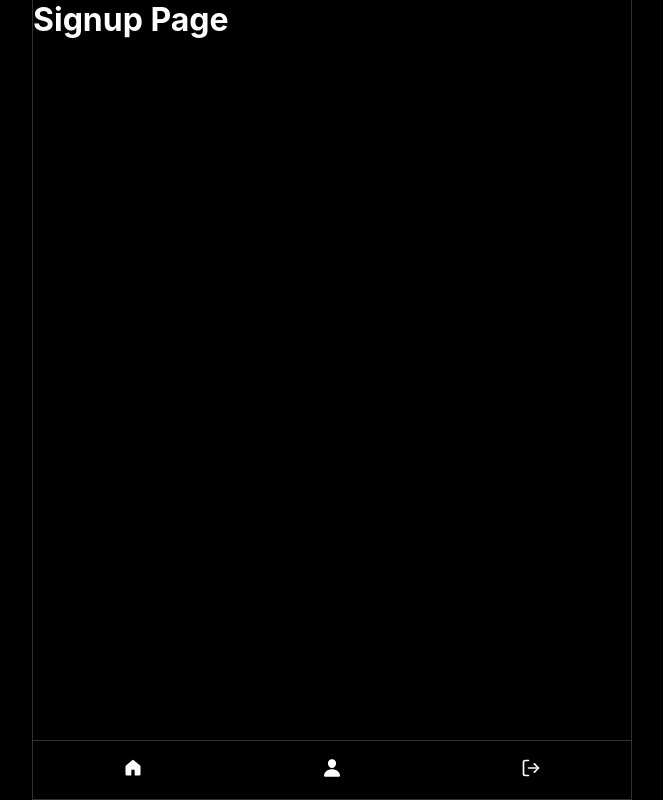
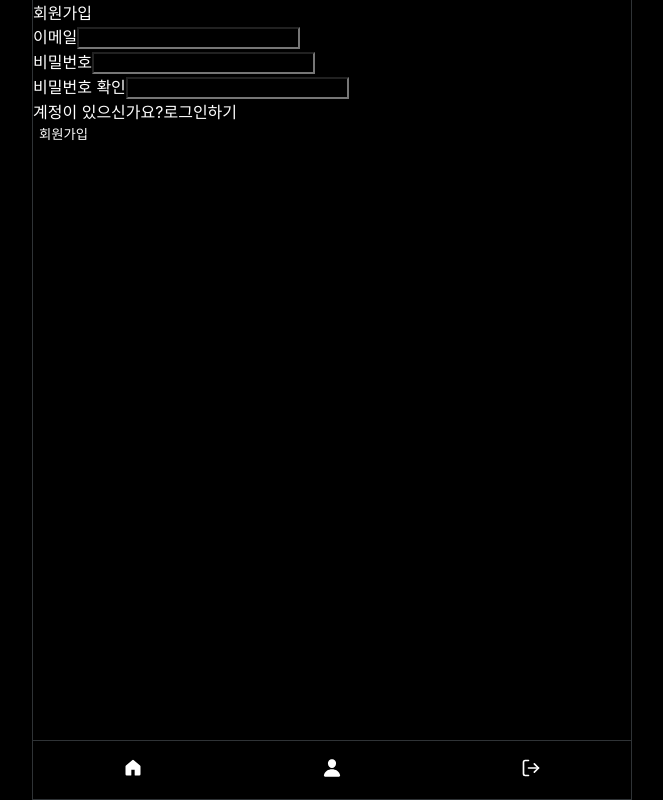
Before and after one commit to jeongwon-jo/twitter-app, a React (Create React App) app: page /users/signup in a window 1280 px wide. Shown: the whole page, without its empty margins (308-971 px from the left). Built offline with nearby package versions, Linux system fonts and the light colour scheme; no server answers; a web font is replaced by a local one.

Commit message:
[update] 회원가입 기능 추가
[update] 회원가입 기능 추가

```diff
--- a/package.json
+++ b/package.json
@@ -10,11 +10,13 @@
     "@types/node": "^16.7.13",
     "@types/react": "^18.0.0",
     "@types/react-dom": "^18.0.0",
+    "firebase": "^11.1.0",
     "react": "^19.0.0",
     "react-dom": "^19.0.0",
     "react-icons": "^5.4.0",
     "react-router-dom": "^7.1.1",
     "react-scripts": "5.0.1",
+    "react-toastify": "^11.0.2",
     "sass": "^1.83.0",
     "typescript": "^4.4.2",
     "web-vitals": "^2.1.0"
--- a/src/App.tsx
+++ b/src/App.tsx
@@ -1,13 +1,37 @@
-import React from 'react';
 import Router from 'components/Router';
 import { Layout } from 'components/Layout';
+import { getAuth, onAuthStateChanged } from "firebase/auth"
+import { app } from "firebaseApp"
+import { useState, useEffect } from 'react';
+import { ToastContainer } from 'react-toastify';
+
 
 function App() {
+	const auth = getAuth(app)
+	const [init, setInit] = useState<boolean>(false)
+  // currentUser이 있으면 isAuthenticated : true
+  const [isAuthenticated, setIsAuthenticated] = useState<boolean>(
+		!!auth.currentUser
+	);
+
+	useEffect(() => {
+		onAuthStateChanged(auth, (user) => {
+			if (user) {
+				setIsAuthenticated(true)
+			} else {
+				setIsAuthenticated(false);
+			}
+
+			setInit(true);
+		})
+	}, [auth])
+
   return (
-    <Layout>
-      <Router />
-    </Layout>
-  );
+		<Layout>
+			<ToastContainer />
+			{init ? <Router isAuthenticated={isAuthenticated} /> : "loading..."}
+		</Layout>
+	);
 }
 
 export default App;
--- a/src/components/Router.tsx
+++ b/src/components/Router.tsx
@@ -11,9 +11,15 @@
 import SignupPage from "pages/users/signup";
 import { Navigate, Route, Routes } from "react-router-dom";
 
-export default function Router() {
+interface RouterProps {
+  isAuthenticated: boolean;
+}
+
+export default function Router({ isAuthenticated }: RouterProps) {
 	return (
 		<Routes>
+			{isAuthenticated ? (
+				<>
 					<Route path="/" element={<HomePage />} />
 					<Route path="/posts" element={<PostListPage />} />
 					<Route path="/posts/:id" element={<PostDetailPage />} />
@@ -23,9 +29,15 @@
 					<Route path="/profile/edit" element={<ProfileEditPage />} />
 					<Route path="/notification" element={<NotificationPage />} />
 					<Route path="/search" element={<SearchPage />} />
+					<Route path="*" element={<Navigate replace to="/" />} />
+				</>
+			) : (
+				<>
 					<Route path="/users/login" element={<LoginPage />} />
 					<Route path="/users/signup" element={<SignupPage />} />
-      <Route path="*" element={<Navigate replace to="/" />} />
+					<Route path="*" element={<Navigate replace to="/users/login" />} />
+				</>
+			)}
 		</Routes>
-  )
+	);
 }
--- /dev/null
+++ b/src/components/users/LoginForm.tsx
@@ -0,0 +1,3 @@
+export default function LoginForm() {
+  return <></>
+}
--- /dev/null
+++ b/src/components/users/SignupForm.tsx
@@ -0,0 +1,120 @@
+import { createUserWithEmailAndPassword, getAuth } from "firebase/auth";
+import { app } from "firebaseApp";
+import { useState } from "react";
+import { Link, useNavigate } from "react-router-dom";
+import { toast } from "react-toastify";
+
+export default function SignupForm() {
+  const [error, setError] = useState<string>("")
+  const [email, setEmail] = useState<string>("")
+  const [password, setPassword] = useState<string>("")
+  const [passwordConfirm, setPasswordConfirm] = useState<string>("")
+  const navigate = useNavigate();
+
+  const onSubmit = async (e: React.FormEvent<HTMLFormElement>) => {
+		e.preventDefault();
+		try {
+			const auth = getAuth(app);
+			await createUserWithEmailAndPassword(auth, email, password);
+			toast.success("회원가입에 성공했습니다.");
+			navigate("/");
+		} catch (error: any) {
+			toast.error(error.code);
+			console.log(error);
+		}
+	};
+
+  const onChange = (e: React.ChangeEvent<HTMLInputElement>) => {
+    const { target: { name, value } } = e;
+
+    if (name === "email") {
+      setEmail(value)
+      const validRegex = /^[a-zA-Z0-9+-\_.]+@[a-zA-Z0-9-]+\.[a-zA-Z0-9-.]+$/;
+      if (!value?.match(validRegex)) {
+				setError("이메일 형식이 올바르지 않습니다.");
+			} else {
+				setError("");
+			}
+
+    } else if (name === "password") {
+      setPassword(value)
+
+      if (value?.length < 8) {
+				setError("비밀번호는 8자리 이상으로 입력해 주세요.");
+			} else if (passwordConfirm?.length > 0 && value !== passwordConfirm) {
+				setError("비밀번호와 비밀번호 확인값이 다릅니다. 다시 확인해주세요.");
+			} else {
+				setError("");
+			}
+    } else {
+      setPasswordConfirm(value)
+
+      if (value?.length < 8) {
+				setError("비밀번호는 8자리 이상으로 입력해주세요.");
+			} else if (value !== password) {
+				setError("비밀번호와 값이 다릅니다. 다시 확인해주세요.");
+			} else {
+				setError("");
+			}
+    }
+  }
+
+  return (
+		<form className="form form--lg" onSubmit={onSubmit}>
+			<div className="form__title">회원가입</div>
+			<div className="form__block">
+				<label htmlFor="email">이메일</label>
+				<input
+					type="text"
+					name="email"
+					id="email"
+					value={email}
+					required
+					onChange={onChange}
+				/>
+			</div>
+			<div className="form__block">
+				<label htmlFor="password">비밀번호</label>
+				<input
+					type="password"
+					name="password"
+					id="password"
+					value={password}
+					required
+					onChange={onChange}
+				/>
+			</div>
+			<div className="form__block">
+				<label htmlFor="password_confirm">비밀번호 확인</label>
+				<input
+					type="password"
+					name="password_confirm"
+					id="password_confirm"
+					value={passwordConfirm}
+					required
+					onChange={onChange}
+				/>
+			</div>
+			{error && error?.length > 0 && (
+				<div className="form__block">
+					<div className="form__error">{error}</div>
+				</div>
+			)}
+			<div className="form__block">
+				계정이 있으신가요?
+				<Link to="/users/login" className="form__link">
+					로그인하기
+				</Link>
+			</div>
+			<div className="form__block">
+				<button
+					type="submit"
+					className="form__btn-submit"
+					disabled={error?.length > 0}
+				>
+					회원가입
+				</button>
+			</div>
+		</form>
+	);
+}
--- /dev/null
+++ b/src/firebaseApp.ts
@@ -0,0 +1,23 @@
+import { initializeApp, FirebaseApp, getApp } from "firebase/app";
+
+export let app: FirebaseApp;
+
+const firebaseConfig = {
+	apiKey: process.env.REACT_APP_API_KEY,
+	authDomain: process.env.REACT_APP_AUTH_DOMAIN,
+	projectId: process.env.REACT_APP_PROJECT_ID,
+	storageBucket: process.env.REACT_APP_STORAGE_BUCKET,
+	messagingSenderId: process.env.REACT_APP_MESSAGING_SENDER_ID,
+	appId: process.env.REACT_APP_APP_ID,
+	measurementId: process.env.REACT_APP_MEASUREMENT_ID,
+};
+
+try {
+  app = getApp("app")
+} catch (e) {
+  app = initializeApp(firebaseConfig, "app")
+}
+
+const firebase = initializeApp(firebaseConfig)
+
+export default firebase;
--- a/src/pages/users/login.tsx
+++ b/src/pages/users/login.tsx
@@ -1,3 +1,5 @@
+import LoginForm from "components/users/LoginForm";
+
 export default function LoginPage() {
-  return <h1>Login Page</h1>
+  return <LoginForm />
 }
--- a/src/pages/users/signup.tsx
+++ b/src/pages/users/signup.tsx
@@ -1,3 +1,5 @@
+import SignupForm from "components/users/SignupForm";
+
 export default function SignupPage() {
-  return <h1>Signup Page</h1>
+  return <SignupForm />
 }
```
Also changed, not shown: 2 other files (tests, documents, lock files or other folders). Lines whose indentation alone changed are shown as unchanged.
